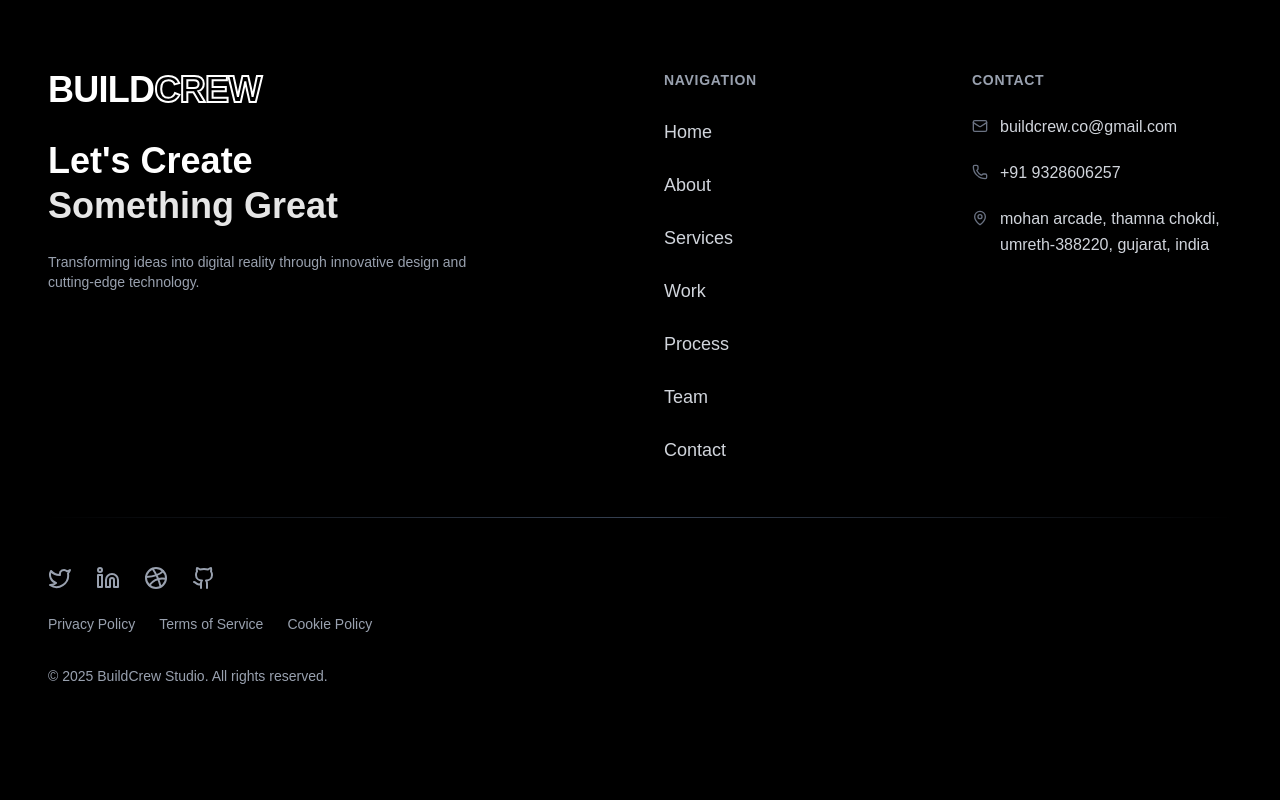
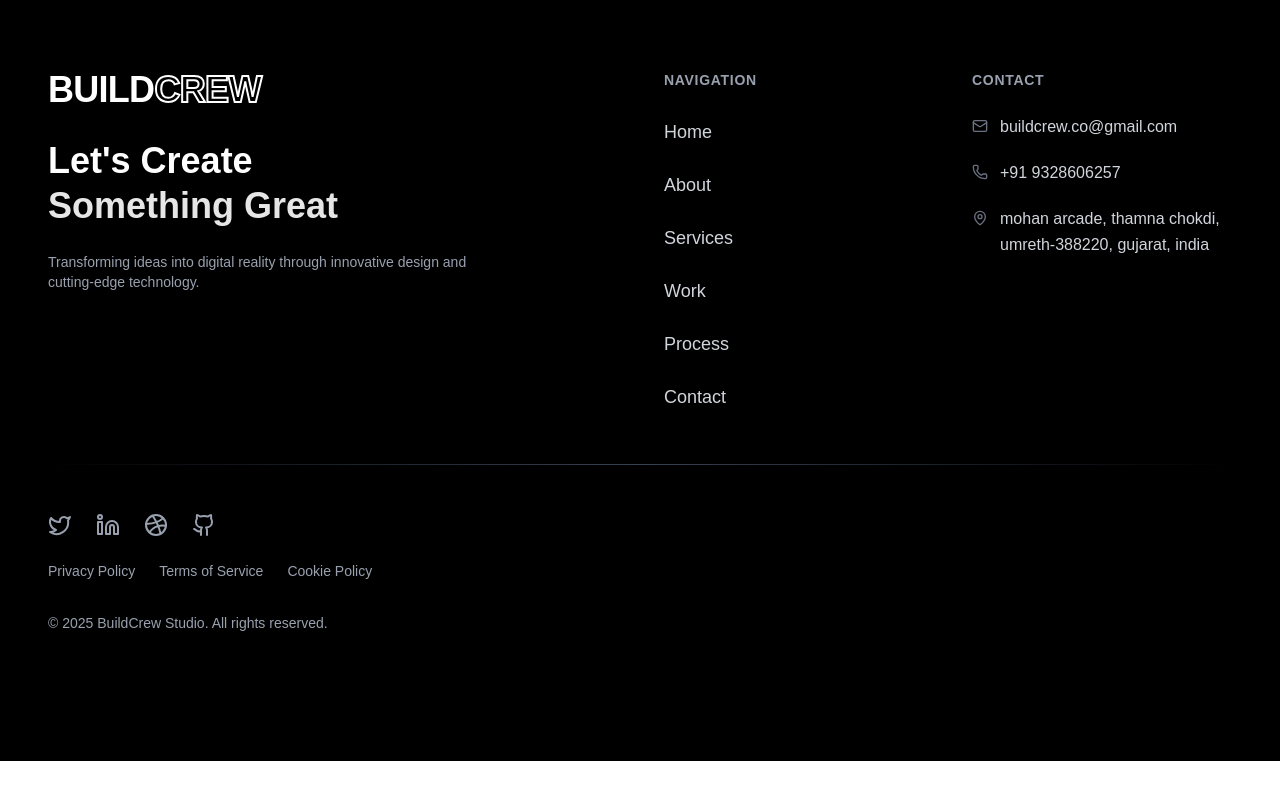
Before and after one commit to Prm290803/Portfoliio, a React (Vite) app: page / in a window 1280 px wide. Shown: the part 6174-6974 px from the top of the page. After the commit the page ends 6935 px from the top, so only its background shows below. Built offline with nearby package versions, Linux system fonts and the light colour scheme.

Commit message:
normal commit message

```diff
--- a/src/Pages/About/about.jsx
+++ b/src/Pages/About/about.jsx
@@ -157,7 +157,7 @@ const About = () => {
               {/* Main Text */}
               <div className="md:col-span-6">
                 <p className="text-2xl md:text-3xl font-light leading-relaxed mb-8">
-                  BuildCrew Studio was founded on a simple belief: technology should be beautiful,
+                  BuildCrew was founded on a simple belief: technology should be beautiful,
                   functional, and accessible.
                 </p>
                 <p className="body-editorial text-muted-foreground mb-6">
--- a/src/components/Footer.jsx
+++ b/src/components/Footer.jsx
@@ -44,7 +44,7 @@ export const Footer = () => {
     { name: 'Services', path: '/services' },
     { name: 'Work', path: '/work' },
     { name: 'Process', path: '/process' },
-    { name: 'Team', path: '/team' },
+    // { name: 'Team', path: '/team' },
     { name: 'Contact', path: '/contact' }
   ];
 
--- a/src/components/Navigation.jsx
+++ b/src/components/Navigation.jsx
@@ -28,7 +28,7 @@ export const Navigation = ({ isOpen, setIsOpen }) => {
     { name: 'Services', path: '/services' },
     { name: 'Work', path: '/work' },
     { name: 'Process', path: '/process' },
-    { name: 'Team', path: '/team' },
+    // { name: 'Team', path: '/team' },
     { name: 'Contact', path: '/contact' },
   ];
 
```
